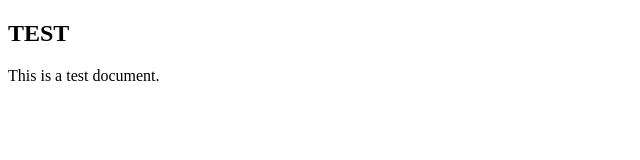
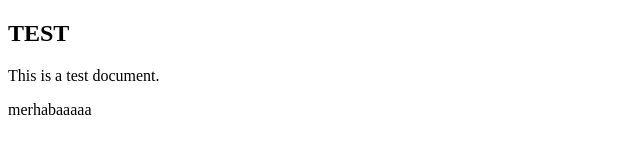
Before and after one commit to BarisCanigecgin/githubYeni, a plain HTML site: page index.html in a window 1280 px wide. Shown: the whole page, without its empty margins (0-640 px from the left). Drawn offline with Linux system fonts and the light colour scheme.

Commit message:
Update index.html

```diff
--- a/index.html
+++ b/index.html
@@ -8,5 +8,6 @@
 <body>
     <h2>TEST</h2>
     <p>This is a test document.</p>
+    <p>merhabaaaaa</p>
 </body>
 </html>
```
